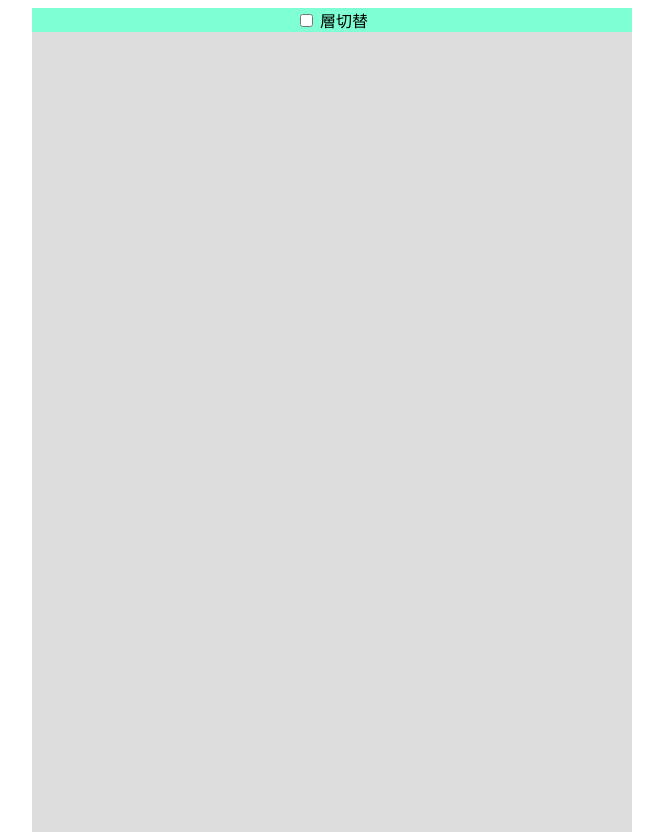
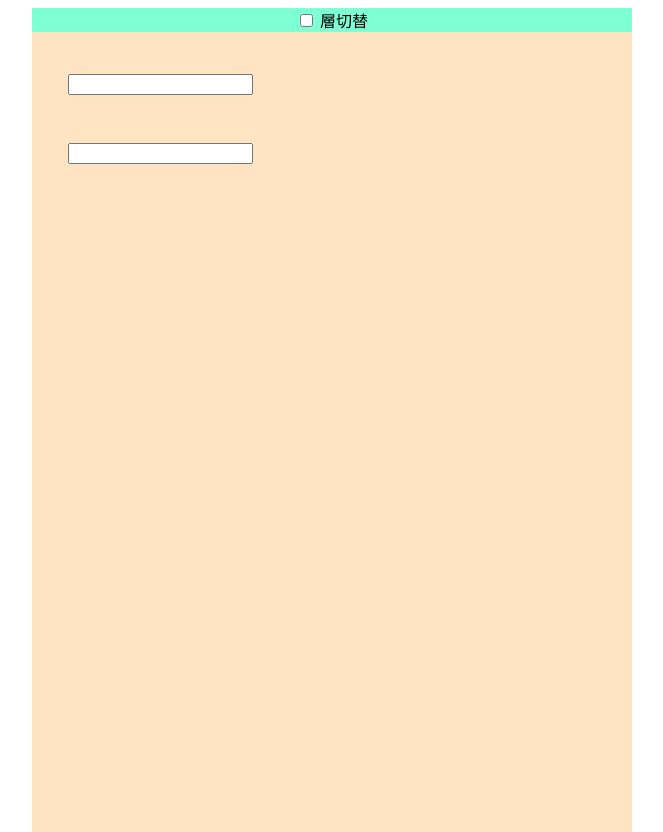
Before and after one commit to comtaken/move-square, a plain HTML site: page index.html in a window 1280 px wide. Shown: the whole page, without its empty margins (308-971 px from the left). Drawn offline with Linux system fonts and the light colour scheme.

Commit message:
インプットボックス追加

```diff
--- a/index.html
+++ b/index.html
@@ -28,18 +28,18 @@
 			width: 600px;
 			height: 800px;
 			z-index: 100;
-			background-color: #dddddd;
+			background-color: bisque;
 		}
 		.move-area {
 			position: absolute;
 			width: 600px;
 			height: 800px;
-			background-color: bisque;
+
 			/* z-index: 200; */
 		}
 		.square-obj {
 			position: absolute;
-			width: 100px;
+			width: 180px;
 			height: 100px;
 			left: 30px;
 			top: 30px;
@@ -53,7 +53,7 @@
 				<input type="checkbox" id="switch" />
 				<span class="title">層切替</span>
 			</div>
-				<div class="back-img"></div>
+				<div class="back-img"><input type="text" style="margin-top: 7%;margin-left: 6%;"><br><input type="text" style="margin-top: 8%;margin-left: 6%;"></div>
 				<div id="move-area" class="move-area">
 					<div class="square-obj" id="square-obj"></div>
 				</div>
```
